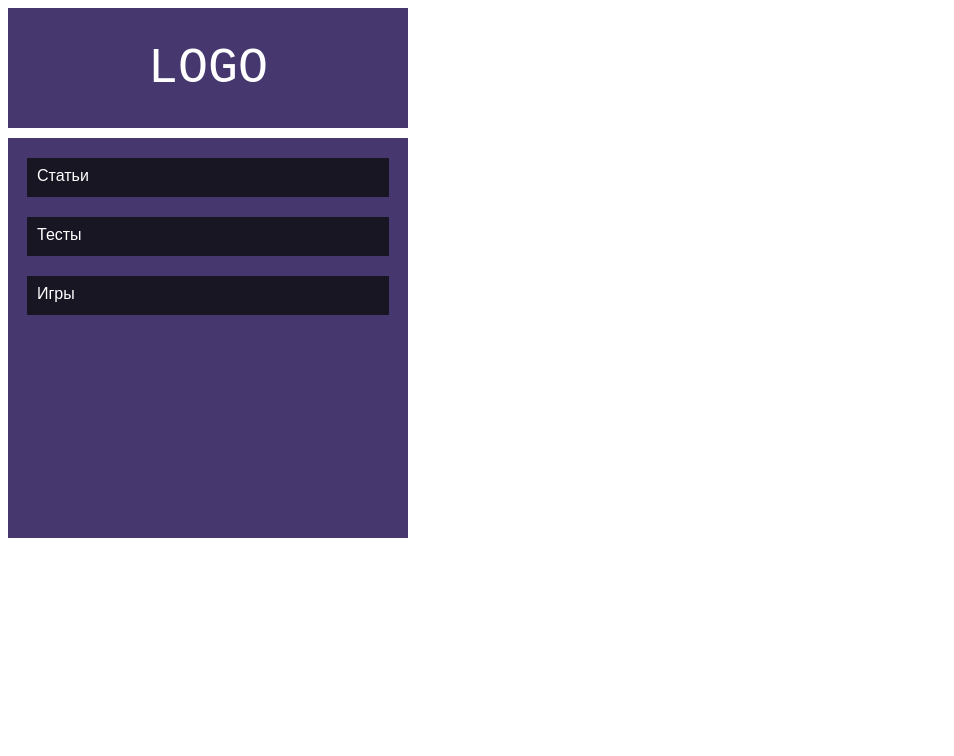
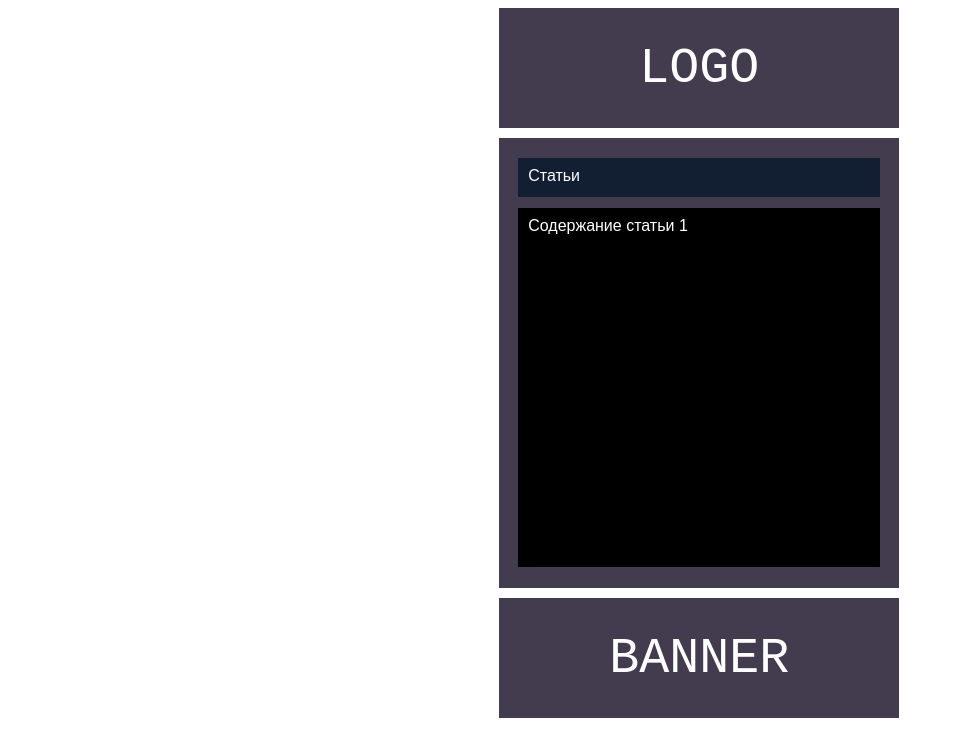
Before and after one commit to Rayve1/React_project, a React (Create React App) app: page /FirstArticle in a window 1280 px wide. Shown: the top 756 px of the page, without its empty margins (0-954 px from the left). Built offline with nearby package versions, Linux system fonts and the light colour scheme.

Commit message:
finished layout

```diff
--- a/src/App.js
+++ b/src/App.js
@@ -1,7 +1,10 @@
 import React from "react";
-import { Routes, Route, Link, Outlet } from "react-router-dom";
+import {Routes, Route, Link} from "react-router-dom";
 import {style} from "./style.css"
 import { Articles } from "./Articles";
+import { FirstArticle } from "./FirstArticle";
+import { SecondArticle } from "./SecondArticel"
+import { ThirdArticle } from "./ThirdArticle"
 
 
 function App() {
@@ -23,8 +26,17 @@ function App() {
             </span>
       </div>
 
+      <div className="banner">
+        <p className="banner-text">BANNER</p>
+      </div>
+
             <Routes>
                 <Route path="/Articles" element={<Articles/>}/>
+            </Routes>
+            <Routes>
+              <Route path="/FirstArticle" element={<FirstArticle/>} />
+              <Route path="/SecondArticle" element={<SecondArticle/>} />
+              <Route path="/ThirdArticle" element={<ThirdArticle/>} />
             </Routes>
 
 
--- a/src/Articles.jsx
+++ b/src/Articles.jsx
@@ -1,12 +1,13 @@
 import React from "react";
-import { Route, Routes} from "react-router-dom";
+import {Route, Routes} from "react-router-dom";
 import { FirstArticle } from "./FirstArticle";
 import { SecondArticle } from "./SecondArticel"
 import { ThirdArticle } from "./ThirdArticle"
 
 function Articles(){
     return(
-        <div className="nav">
+
+        <div className="nav articlesList">
         <span className="linkWrap"><a href="/FirstArticle">Статья 1</a></span>
         <span className="linkWrap"><a href="/SecondArticle">Статья 2</a></span>
         <span className="linkWrap"><a href="/ThirdArticle">Статья 3</a></span>
--- a/src/FirstArticle.jsx
+++ b/src/FirstArticle.jsx
@@ -2,10 +2,11 @@ import React from "react";
 
 function FirstArticle(){
     return(
-        <div>
-            <h1> Загаловок статьи 1</h1>
-            <p> Содержание статьи 1</p>
-        </div>
+        <>
+            <div className="articleWrap">
+                <p className="articleParagraph"> Содержание статьи 1</p>
+            </div>
+        </>
     );
 };
 export {FirstArticle};
--- a/src/SecondArticel.jsx
+++ b/src/SecondArticel.jsx
@@ -2,9 +2,8 @@ import React from "react";
 
 function SecondArticle(){
     return(
-        <div>
-            <h1> Загаловок статьи 2</h1>
-            <p> Содержание статьи 2</p>
+        <div className="articleWrap nav">
+            <p className="articleParagraph"> Содержание статьи 2</p>
         </div>
     );
 };
--- a/src/ThirdArticle.jsx
+++ b/src/ThirdArticle.jsx
@@ -2,9 +2,8 @@ import React from "react";
 
 function ThirdArticle(){
     return(
-        <div>
-            <h1> Загаловок статьи 3</h1>
-            <p> Содержание статьи 3</p>
+        <div className="articleWrap nav">
+            <p className="articleParagraph"> Содержание статьи 3</p>
         </div>
     );
 };
--- a/src/style.css
+++ b/src/style.css
@@ -1,5 +1,8 @@
+body{
+    margin-left: 39%;
+}
 .logo {
-    background-color: rgb(70, 56, 110);
+    background-color: rgb(67,60,79);
     width: 400px;
     height: 120px;
     display: flex;
@@ -23,10 +26,10 @@ a{
     width: 400px;
     height: 400px;
     margin-top: 10px;
-    background-color: rgb(70, 56, 110);
+    background-color: rgb(67,60,79);
 }
 .linkWrap{
-    background-color:rgb(25, 22, 36);
+    background-color:rgb(18,30,49);
     width: 88%;
     height: 30px;
     margin-top: 20px;
@@ -35,3 +38,51 @@ a{
     padding-left: 10px;
     padding-top: 9px;
 }
+.articlesList{
+    margin-top: -400px;
+}
+.articleWrap{
+    display: flex;
+    flex-direction: column;
+    width: 400px;
+    height: 400px;
+    margin-top: 10px;
+    background-color: rgb(67,60,79);
+    margin-top: -350px;
+}
+
+.articleParagraph{
+    background-color: rgb(0,0,0);
+    text-decoration:none;
+    font-family: Arial, Helvetica, sans-serif;
+    color: white;
+    width: 88%;
+    height: 350px;
+    margin-top: 20px;
+    margin-left:auto ;
+    margin-right:auto ;
+    padding-left: 10px;
+    padding-top: 9px;
+
+}
+.back-text{
+    text-decoration:none;
+    font-family: Arial, Helvetica, sans-serif;
+    color: white;
+}
+.banner{
+    position: absolute;
+    background-color: rgb(67,60,79);
+    width: 400px;
+    height: 120px;
+    display: flex;
+    justify-content: center;
+    margin-top: 60px;
+}
+.banner-text{
+    font-size:50px;
+    margin-top: auto;
+    margin-bottom: auto;
+    color: white;
+    font-family: monospace;
+}
```
